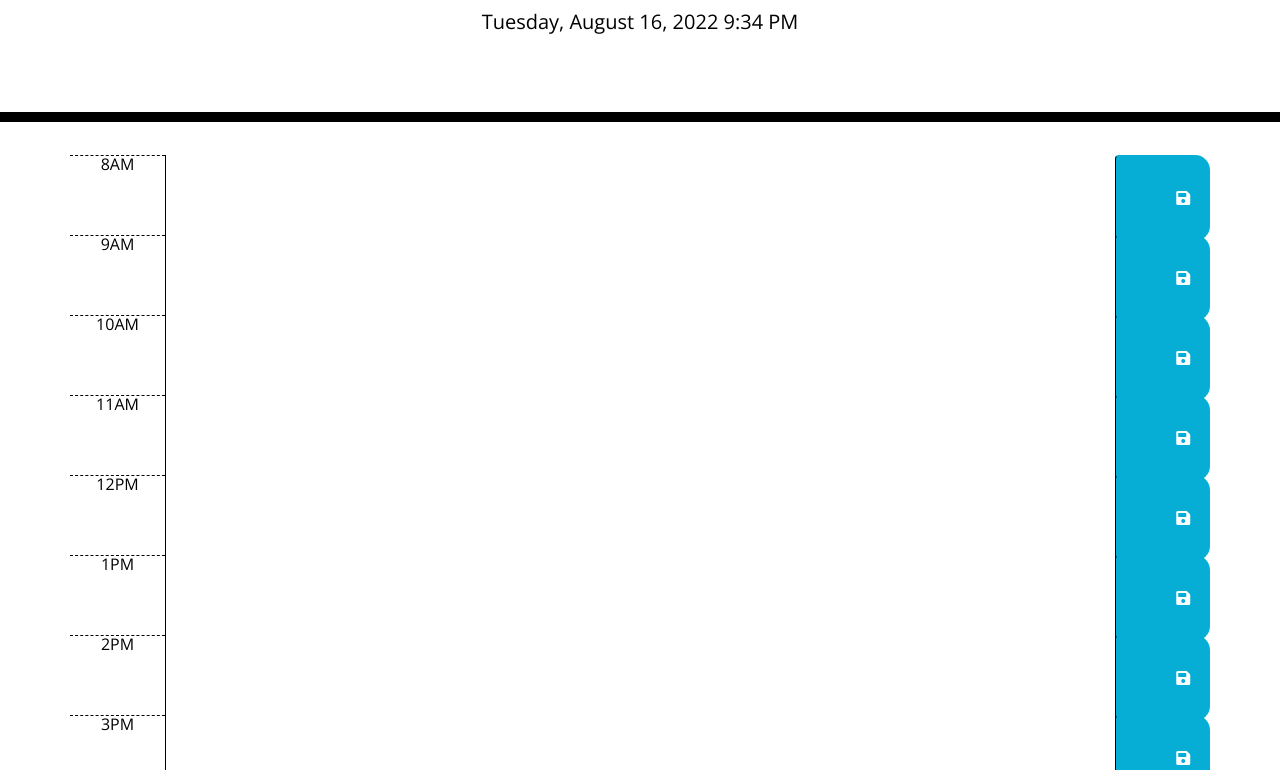
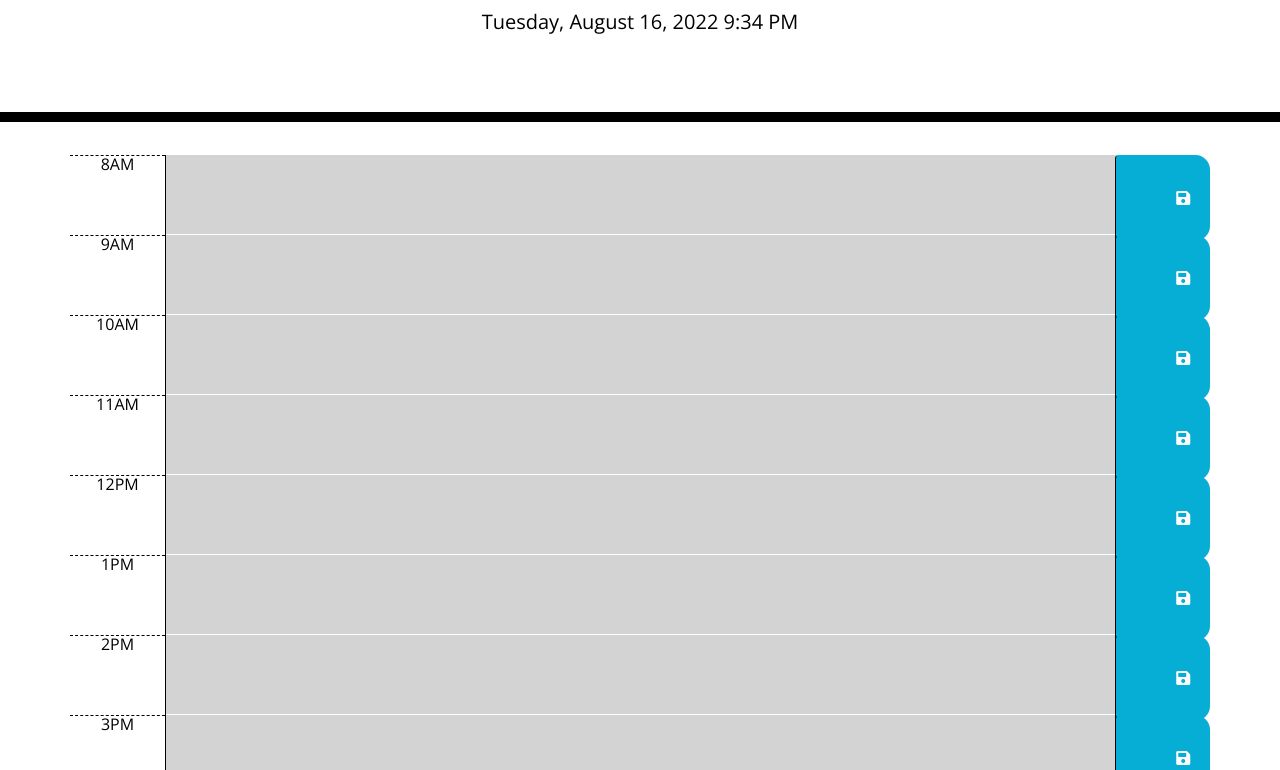
Before and after one commit to ConnieMarie/day-planner, a plain HTML site: page index.html in a window 1280 px wide. Shown: the part 182-952 px from the top of the page. Drawn offline with nearby package versions, Linux system fonts and the light colour scheme.

Commit message:
application fully functional

```diff
--- a/assets/js/script.js
+++ b/assets/js/script.js
@@ -1,54 +1,58 @@
 //  Display current date/day/time
 var todayDate = moment().format('LLLL');
 $("#currentDay").html(todayDate);
-
-var hourBlock = $(".time-block")
-
-
-// console.log(todayDate);
+var blockHour = $(".time-block");
+var textBlock = $(".description");
 
 //click event listener added to save button
 $(".saveBtn").on("click", function() {
-    // console.log(this);
+
 // variables for time and description
 var text = $(this).siblings(".description").val();
 var time = $(this).parent().attr("id");
-// console.log(text, time);
+
 
 
 //store saved content in local storage
-localStorage.setItem(text, time);
+localStorage.setItem(time, text);
    })
 
-
+let hourBlock = blockHour.length -2
    // check current hour block
 function timeTracker() {
     var hourNow = moment().hour();
-    // console.log(hourNow);
 
     //loop over each hour
-    for (var i = 0; i < hourBlock.length; i++) {
-       console.log(hourBlock[1]) // **logging only 9amBlock and assigning class .future
+    for (let i = 0; i < blockHour.length; i++) {
+
+    // load items from local storage to each time block
+    $(textBlock[i]).val(localStorage.getItem($(textBlock[i]).parent().attr("id")))
+    console.log($(textBlock[i]).parent().parent().attr("id"))
 
     // determine if time block is in the past, present, or future/assign classes accordingly
     if (hourNow > hourBlock) {
-        $(hourBlock).removeClass(".present");
-        $(hourBlock). removeClass(".future");
-        $(hourBlock).addClass(".past");
+        $(blockHour[i]).removeClass("present");
+        $(blockHour[i]). removeClass("future");
+        $(blockHour[i]).addClass("past");
+        console.log("past");
+        console.log(blockHour[i])
     }
     else if (hourNow === hourBlock) {
-        $(hourBlock).removeClass(".future");
-        $(hourBlock).removeClass(".past");
-        $(hourBlock).addClass(".present");
+        $(blockHour[i]).removeClass("future");
+        $(blockHour[i]).removeClass("past");
+        $(blockHour[i]).addClass("present");
+        console.log("present");
     }
     else {
-        $(hourBlock).removeClass(".past");
-        $(hourBlock).removeClass("present");
-        $(hourBlock).addClass(".future");
+        $(blockHour[i]).removeClass("past");
+        $(blockHour[i]).removeClass("present");
+        $(blockHour[i]).addClass("future");
+        console.log("future");
     }
+    hourBlock++
 }
-}
+};
+
+// }
 // call timeTracker function
 timeTracker();
-
-    // load items from local storage to each time block
--- a/index.html
+++ b/index.html
@@ -30,70 +30,70 @@
     </header>
     <div class="container">
       <!-- Timeblocks go here -->
-      <div class="row time-block" id="8amBlock">
+      <div class="row time-block 8" id="8amBlock">
         <div class="col-md-1 hour">8AM</div>
         <textarea class="col-md-10 description"></textarea>
         <button class="col-md-1 btn saveBtn">
           <i class="fas fa-save"></i>
         </button>
       </div>
-      <div class="row time-block" id="9amBlock">
+      <div class="row time-block 8" id="9amBlock">
         <div class="col-md-1 hour">9AM</div>
         <textarea class="col-md-10 description"></textarea>
         <button class="col-md-1 btn saveBtn">
           <i class="fas fa-save"></i>
         </button>
       </div>
-      <div class="row time-block" id="10amBlock">
+      <div class="row time-block 10" id="10amBlock">
         <div class="col-md-1 hour">10AM</div>
         <textarea class="col-md-10 description"></textarea>
         <button class="col-md-1 btn saveBtn">
           <i class="fas fa-save"></i>
         </button>
       </div>
-      <div class="row time-block" id="11amBlock">
+      <div class="row time-block 11" id="11amBlock">
         <div class="col-md-1 hour">11AM</div>
         <textarea class="col-md-10 description"></textarea>
         <button class="col-md-1 btn saveBtn">
           <i class="fas fa-save"></i>
         </button>
       </div>
-      <div class="row time-block" id="12pmBlock">
+      <div class="row time-block 12" id="12pmBlock">
         <div class="col-md-1 hour">12PM</div>
         <textarea class="col-md-10 description"></textarea>
         <button class="col-md-1 btn saveBtn">
           <i class="fas fa-save"></i>
         </button>
       </div>
-      <div class="row time-block" id="1pmBlock">
+      <div class="row time-block 13" id="1pmBlock">
         <div class="col-md-1 hour">1PM</div>
         <textarea class="col-md-10 description"></textarea>
         <button class="col-md-1 btn saveBtn">
           <i class="fas fa-save"></i>
         </button>
       </div>
-      <div class="row time-block" id="2pmBlock">
+      <div class="row time-block 14" id="2pmBlock">
         <div class="col-md-1 hour">2PM</div>
         <textarea class="col-md-10 description"></textarea>
         <button class="col-md-1 btn saveBtn">
           <i class="fas fa-save"></i>
         </button>
       </div>
-      <div class="row time-block" id="3pmBlock">
+      <div class="row time-block 15" id="3pmBlock">
         <div class="col-md-1 hour">3PM</div>
         <textarea class="col-md-10 description"></textarea>
         <button class="col-md-1 btn saveBtn">
           <i class="fas fa-save"></i>
         </button>
       </div>
-      <div class="row time-block" id="4pmBlock">
+      <div class="row time-block 16" id="4pmBlock">
         <div class="col-md-1 hour">4PM</div>
         <textarea class="col-md-10 description"></textarea>
         <button class="col-md-1 btn saveBtn">
           <i class="fas fa-save"></i>
         </button>
       </div>
-      <div class="row time-block" id="5pmBlock">
+      <div class="row time-block 17" id="5pmBlock">
         <div class="col-md-1 hour">5PM</div>
         <textarea class="col-md-10 description"></textarea>
         <button class="col-md-1 btn saveBtn">
```
